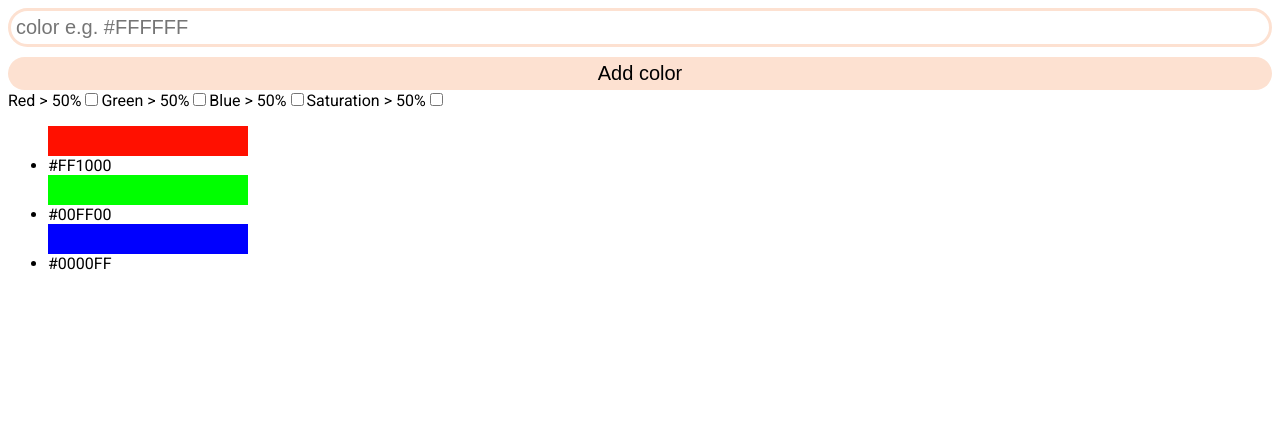
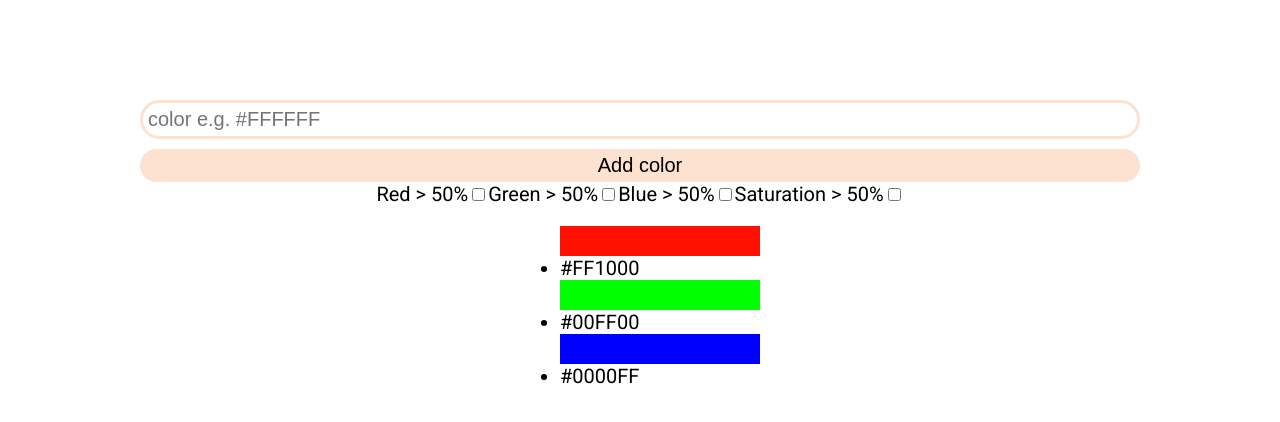
Before and after one commit to greedyChicken/test-task, a React (Create React App) app: page / in a window 1280 px wide. Shown: the top 422 px of the page. Built offline with nearby package versions, Linux system fonts and the light colour scheme.

Commit message:
create and import styles for Container component

```diff
--- a/src/components/Container/index.tsx
+++ b/src/components/Container/index.tsx
@@ -1,11 +1,12 @@
 import { ReactNode } from "react";
+import "./style.scss";
 
 interface MyProps {
   children: ReactNode;
 }
 
 const Container = ({ children }: MyProps) => {
-  return <div>{children}</div>;
+  return <div className="container">{children}</div>;
 };
 
 export default Container;
--- /dev/null
+++ b/src/components/Container/style.scss
@@ -0,0 +1,9 @@
+.container {
+    max-width: 1000px;
+    height: 100vh;
+    margin: 100px auto;
+    display: flex;
+    flex-direction: column;
+    align-items: center;
+    font-size: 20px;
+}
```
